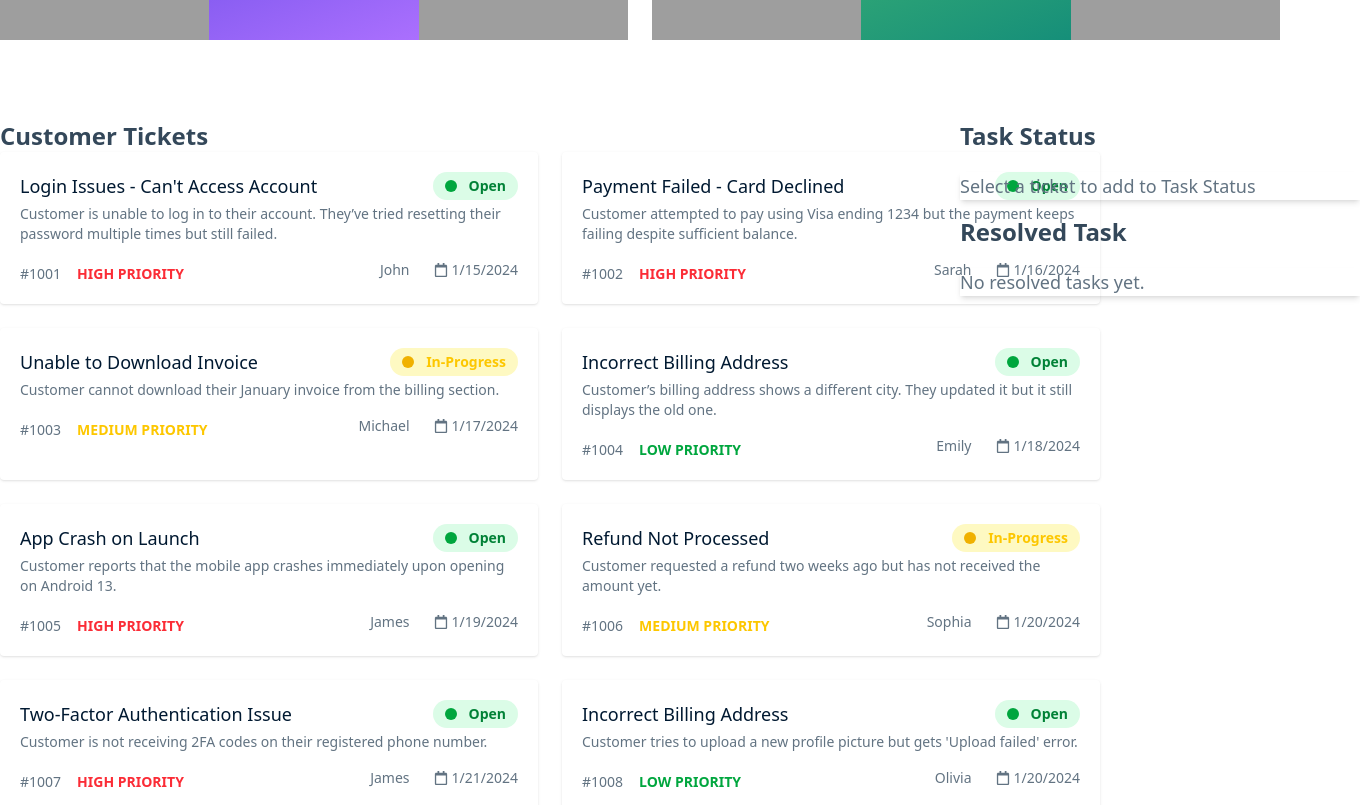
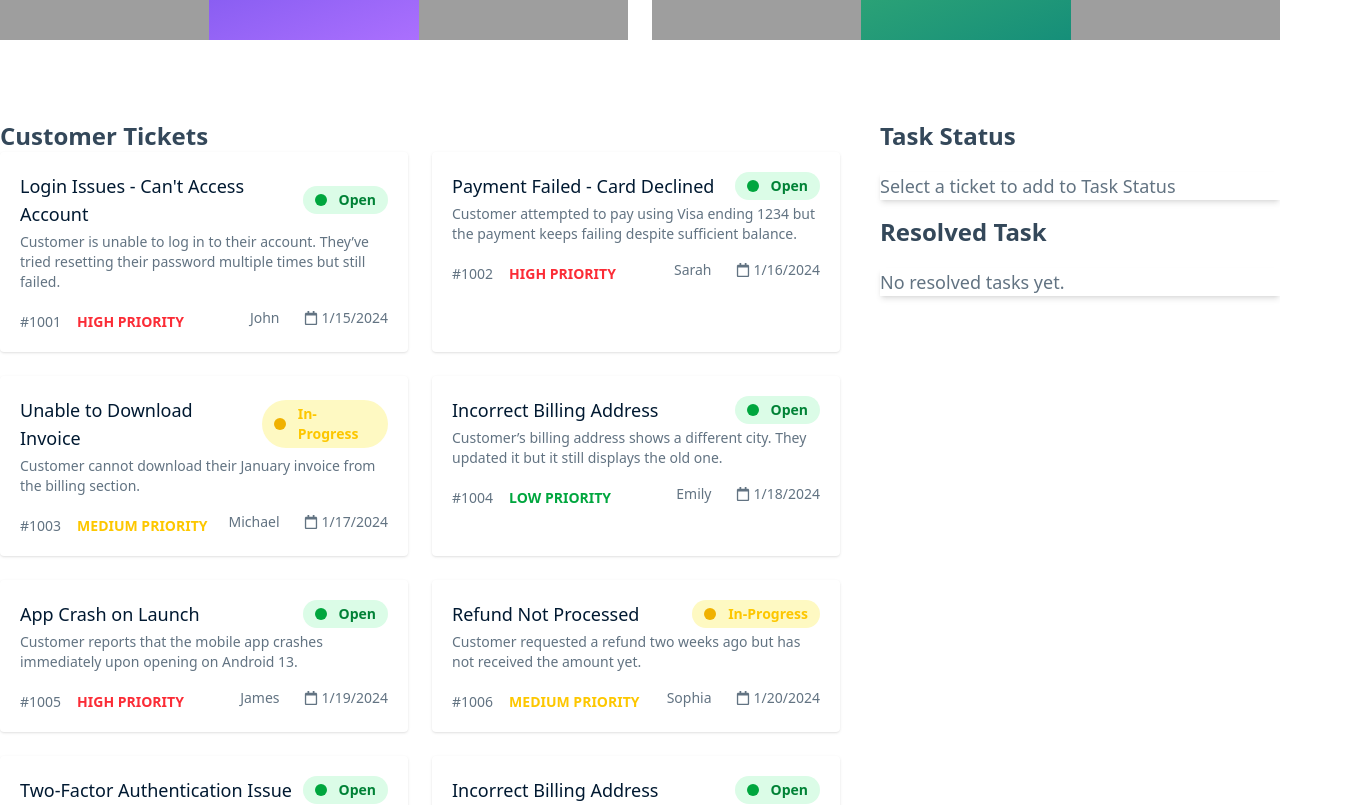
Before and after one commit to noorjahanmim/A7-Customer-Support-Zone, a React (Vite) app: page / in a window 1280 px wide. Shown: the part 360-1165 px from the top of the page, 1360 px wide, since content can reach past the window. Built offline with nearby package versions, Linux system fonts and the light colour scheme; grey boxes are pictures that could not be loaded.

Commit message:
removed extra width

```diff
--- a/src/App.jsx
+++ b/src/App.jsx
@@ -107,11 +107,11 @@ toast.success(`Ticket ${id} Complete!`);
 
       <Container>
         <Suspense>
-        <div className="grid grid-cols-1 md:grid-cols-3 gap-5 md:gap-40 my-10 mt-5 md:mt-20">
-          <div className="md:col-span-2 w-full md:w-[1100px] ">
+        <div className="grid grid-cols-1 md:grid-cols-3 gap-5 md:gap-10 my-10 mt-5 md:mt-20">
+          <div className="md:col-span-2 w-full  ">
             <Tickets ticketsdata= {tickets} handleTask={handleTask} ></Tickets>
             </div>
-        <div className="md:col-span-1 w-full md:w-[400px]">
+        <div className="md:col-span-1 w-full ">
           <Taskstatus tasks={tasks} taskComplete= {taskComplete} resolvedTasks={resolvedTasks}></Taskstatus>
         </div>
         </div>
--- a/src/Tickets.jsx
+++ b/src/Tickets.jsx
@@ -5,10 +5,10 @@ const Tickets = ({ ticketsdata, handleTask, }) => {
     // const ticketsdata = use(ticketsPromise)
     // onList2(tickets);
     return (
-        <div className='w-full  '>
+        <div className='w-full'>
             <h2 className='font-semibold text-2xl text-[#34485A] ml-3 md:ml-0 sm:text-center md:text-start'>Customer Tickets</h2>
             <div>
-                <div className='grid grid-cols-1 sm:grid-cols-2 gap-6 w-[10]'>
+                <div className='grid grid-cols-1 sm:grid-cols-2 gap-6'>
                     {ticketsdata.map((ticket) => (
                         <div key={ticket.id}
                             onClick={() => handleTask(ticket)} className=' rounded-sm shadow-sm p-4 md:p-5'>
```
